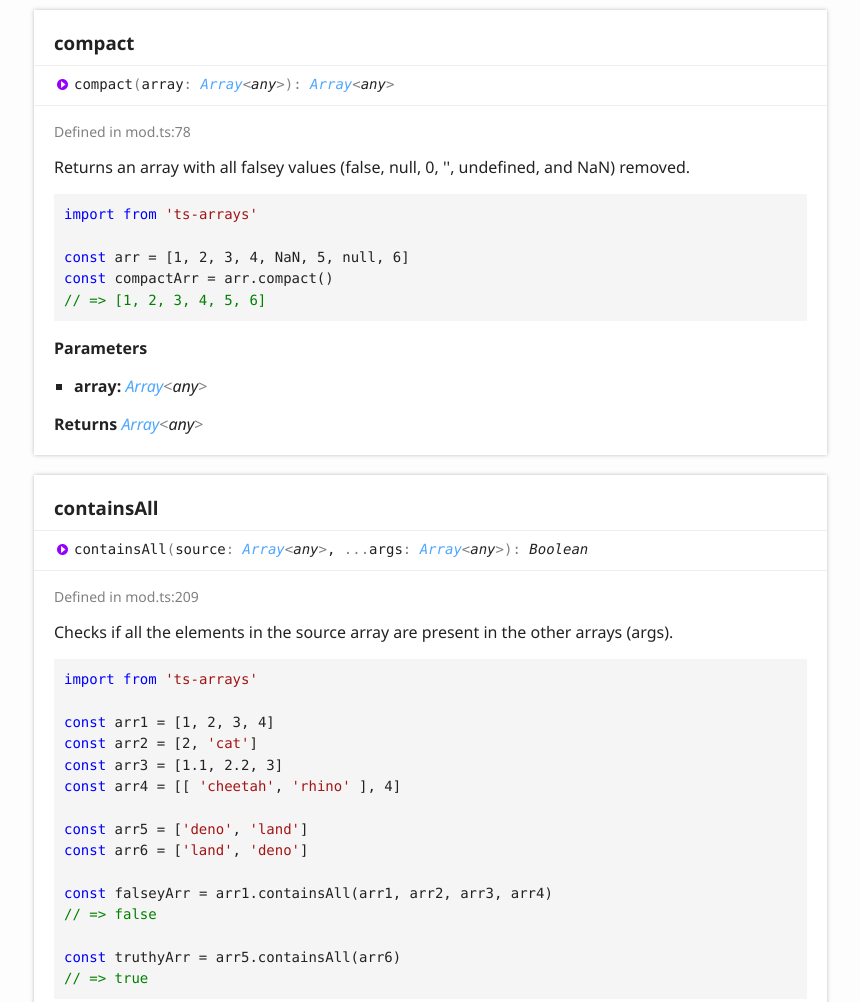
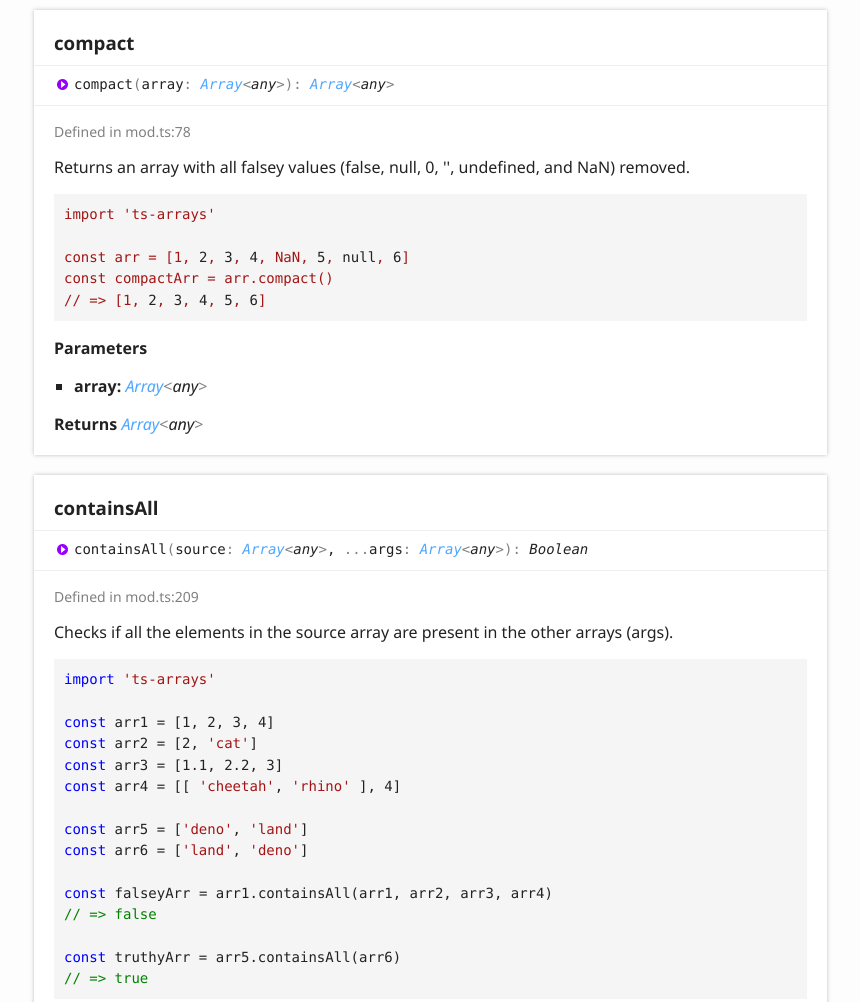
Before and after one commit to damianperera/ts-arrays, a website: page docs/modules/arrays.html in a window 1280 px wide. Shown: the part 1820-2822 px from the top of the page, without its empty margins (6-866 px from the left). Drawn offline with Linux system fonts and the light colour scheme.

Commit message:
added build steps

```diff
--- a/docs/modules/arrays.html
+++ b/docs/modules/arrays.html
@@ -155,7 +155,7 @@
 								<div class="lead">
 									<p>Returns the common values from all the given arrays.</p>
 								</div>
-								<pre><code><span class="hljs-keyword">import</span> <span class="hljs-keyword">from</span> <span class="hljs-string">'ts-arrays'</span>
+								<pre><code><span class="hljs-keyword">import</span> <span class="hljs-string">'ts-arrays'</span>
 
 <span class="hljs-keyword">const</span> arr1 = [<span class="hljs-number">1</span>, <span class="hljs-number">2</span>, <span class="hljs-number">3</span>, <span class="hljs-number">4</span>]
 <span class="hljs-keyword">const</span> arr2 = [<span class="hljs-number">2</span>, <span class="hljs-string">'cat'</span>]
@@ -198,11 +198,11 @@
 								<div class="lead">
 									<p>Returns an array with all falsey values (false, null, 0, &#39;&#39;, undefined, and NaN) removed.</p>
 								</div>
-								<pre><code><span class="hljs-keyword">import</span> <span class="hljs-keyword">from</span> <span class="hljs-string">'ts-arrays'</span>
+								<pre><code><span class="hljs-string">import</span> <span class="hljs-string">'ts-arrays'</span>
 
-<span class="hljs-keyword">const</span> arr = [<span class="hljs-number">1</span>, <span class="hljs-number">2</span>, <span class="hljs-number">3</span>, <span class="hljs-number">4</span>, NaN, <span class="hljs-number">5</span>, <span class="hljs-literal">null</span>, <span class="hljs-number">6</span>]
-<span class="hljs-keyword">const</span> compactArr = arr.compact()
-<span class="hljs-comment">// =&gt; [1, 2, 3, 4, 5, 6]</span></code></pre>
+<span class="hljs-string">const</span> <span class="hljs-string">arr</span> <span class="hljs-string">=</span> <span class="hljs-string">[1,</span> <span class="hljs-number">2</span><span class="hljs-string">,</span> <span class="hljs-number">3</span><span class="hljs-string">,</span> <span class="hljs-number">4</span><span class="hljs-string">,</span> <span class="hljs-string">NaN,</span> <span class="hljs-number">5</span><span class="hljs-string">,</span> <span class="hljs-literal">null</span><span class="hljs-string">,</span> <span class="hljs-number">6</span><span class="hljs-string">]</span>
+<span class="hljs-string">const</span> <span class="hljs-string">compactArr</span> <span class="hljs-string">=</span> <span class="hljs-string">arr.compact()</span>
+<span class="hljs-string">//</span> <span class="hljs-string">=&gt;</span> <span class="hljs-string">[1,</span> <span class="hljs-number">2</span><span class="hljs-string">,</span> <span class="hljs-number">3</span><span class="hljs-string">,</span> <span class="hljs-number">4</span><span class="hljs-string">,</span> <span class="hljs-number">5</span><span class="hljs-string">,</span> <span class="hljs-number">6</span><span class="hljs-string">]</span></code></pre>
 							</div>
 							<h4 class="tsd-parameters-title">Parameters</h4>
 							<ul class="tsd-parameters">
@@ -231,7 +231,7 @@
 								<div class="lead">
 									<p>Checks if all the elements in the source array are present in the other arrays (args).</p>
 								</div>
-								<pre><code><span class="hljs-keyword">import</span> <span class="hljs-keyword">from</span> <span class="hljs-string">'ts-arrays'</span>
+								<pre><code><span class="hljs-keyword">import</span> <span class="hljs-string">'ts-arrays'</span>
 
 <span class="hljs-keyword">const</span> arr1 = [<span class="hljs-number">1</span>, <span class="hljs-number">2</span>, <span class="hljs-number">3</span>, <span class="hljs-number">4</span>]
 <span class="hljs-keyword">const</span> arr2 = [<span class="hljs-number">2</span>, <span class="hljs-string">'cat'</span>]
@@ -280,7 +280,7 @@
 								<div class="lead">
 									<p>Returns the unique elements in an array compared to the rest of the arrays (args).</p>
 								</div>
-								<pre><code><span class="hljs-keyword">import</span> <span class="hljs-keyword">from</span> <span class="hljs-string">'ts-arrays'</span>
+								<pre><code><span class="hljs-keyword">import</span> <span class="hljs-string">'ts-arrays'</span>
 
 <span class="hljs-keyword">const</span> arr1 = [<span class="hljs-number">1</span>, <span class="hljs-number">2</span>, <span class="hljs-number">3</span>, <span class="hljs-number">4</span>]
 <span class="hljs-keyword">const</span> arr2 = [<span class="hljs-number">2</span>, <span class="hljs-string">'cat'</span>]
@@ -323,7 +323,7 @@
 								<div class="lead">
 									<p>Flattens an arrays of arrays into a single array.</p>
 								</div>
-								<pre><code>import from <span class="hljs-string">'ts-arrays'</span>
+								<pre><code>import <span class="hljs-string">'ts-arrays'</span>
 
 const arr = [[ <span class="hljs-string">'cheetah'</span>, <span class="hljs-string">'rhino'</span>, [<span class="hljs-string">'sun'</span>, <span class="hljs-string">'moon'</span>], [[<span class="hljs-string">'nested nested'</span>, <span class="hljs-string">'test'</span>]]], <span class="hljs-number">4</span>]
 const res = arr.flatten()
@@ -356,7 +356,7 @@ const res = arr.flatten()
 								<div class="lead">
 									<p>Flattens an array and checks if all the elements are of the specified type.</p>
 								</div>
-								<pre><code><span class="hljs-keyword">import</span> <span class="hljs-keyword">from</span> <span class="hljs-string">'ts-arrays'</span>
+								<pre><code><span class="hljs-keyword">import</span> <span class="hljs-string">'ts-arrays'</span>
 
 <span class="hljs-keyword">const</span> arr = [[<span class="hljs-string">'dog'</span>, [<span class="hljs-string">'sun'</span>, <span class="hljs-string">'sky'</span>], <span class="hljs-string">'moon'</span>], <span class="hljs-string">'test'</span>]
 <span class="hljs-keyword">const</span> isValid = arr.isType(<span class="hljs-string">'number'</span>)
@@ -418,7 +418,7 @@ const res = arr.flatten()
 								<div class="lead">
 									<p>Merge the elements from the rest of the arrays (args) to the first array. A nested array will be considered as a single value.</p>
 								</div>
-								<pre><code>import from <span class="hljs-string">'ts-arrays'</span>
+								<pre><code>import <span class="hljs-string">'ts-arrays'</span>
 
 const arr1 = [<span class="hljs-number">1</span>, <span class="hljs-number">2</span>, <span class="hljs-number">3</span>, <span class="hljs-number">4</span>]
 const arr2 = [<span class="hljs-string">'dog'</span>, <span class="hljs-string">'cat'</span>]
@@ -461,7 +461,7 @@ const mergedArr = arr1.merge(arr2, arr3, arr4)
 								<div class="lead">
 									<p>Returns an array without the values passed as args.</p>
 								</div>
-								<pre><code>import <span class="hljs-keyword">from</span> <span class="hljs-string">'ts-arrays'</span>
+								<pre><code>import <span class="hljs-string">'ts-arrays'</span>
 
 <span class="hljs-keyword">const</span> arr = [<span class="hljs-number">1</span>, <span class="hljs-number">1</span>, <span class="hljs-string">'Dog'</span>, <span class="hljs-string">'Dog'</span>, <span class="hljs-number">123.42</span>, <span class="hljs-number">123.42</span>]
 <span class="hljs-keyword">const</span> res = arr.<span class="hljs-keyword">remove</span>(<span class="hljs-string">'Dog'</span>)
@@ -503,7 +503,7 @@ const mergedArr = arr1.merge(arr2, arr3, arr4)
 								<div class="lead">
 									<p>Converts the nested arrays of an array into a single object of key-value pairs.</p>
 								</div>
-								<pre><code>import from <span class="hljs-string">'ts-arrays'</span>
+								<pre><code>import <span class="hljs-string">'ts-arrays'</span>
 
 const arr = [[<span class="hljs-string">'name'</span>, <span class="hljs-string">'deno'</span>], [<span class="hljs-string">'location'</span>, <span class="hljs-string">'land'</span>]].toObject()
 // =&gt; { <span class="hljs-string">'name'</span>: <span class="hljs-string">'deno'</span>, <span class="hljs-string">'location'</span>: <span class="hljs-string">'land'</span> }</code></pre>
@@ -535,7 +535,7 @@
 								<div class="lead">
 									<p>Returns the unique values from a given array. Optionally pass in a boolean to specify if the result should be sorted.</p>
 								</div>
-								<pre><code><span class="hljs-keyword">import</span> <span class="hljs-keyword">from</span> <span class="hljs-string">'ts-arrays'</span>
+								<pre><code><span class="hljs-keyword">import</span> <span class="hljs-string">'ts-arrays'</span>
 
 <span class="hljs-keyword">const</span> arr = [<span class="hljs-number">1</span>, <span class="hljs-number">1</span>, <span class="hljs-string">'Dog'</span>, <span class="hljs-string">'Dog'</span>, <span class="hljs-number">123.42</span>, <span class="hljs-number">123.42</span>]
 <span class="hljs-keyword">const</span> uniqueArr = arr.unique()
--- a/package.json
+++ b/package.json
@@ -12,7 +12,7 @@
     "test:deno": "deno test deno.remote.test.ts --reload",
     "release": "yarn build && node node_modules/np/source/cli.js",
     "src": "mkdir src",
-    "cp": "yes | cp -rf mod.ts src/ && sed -i 's,https://deno.land/x/arrays/mod.ts,ts-arrays,g' src/mod.ts",
+    "cp": "yes | cp -rf mod.ts src/ && sed -i \"s,import 'https://deno.land/x/arrays/mod.ts',import 'ts-arrays',g\" src/mod.ts",
     "docs": "./node_modules/typedoc/bin/typedoc --mode file --out docs src/ && rm -rf src/ && touch docs/.nojekyll"
   },
   "repository": {
```
Also changed, not shown: docs/interfaces/__global.array.html (+13 -13 lines), mod.ts (+20 -20 lines).
